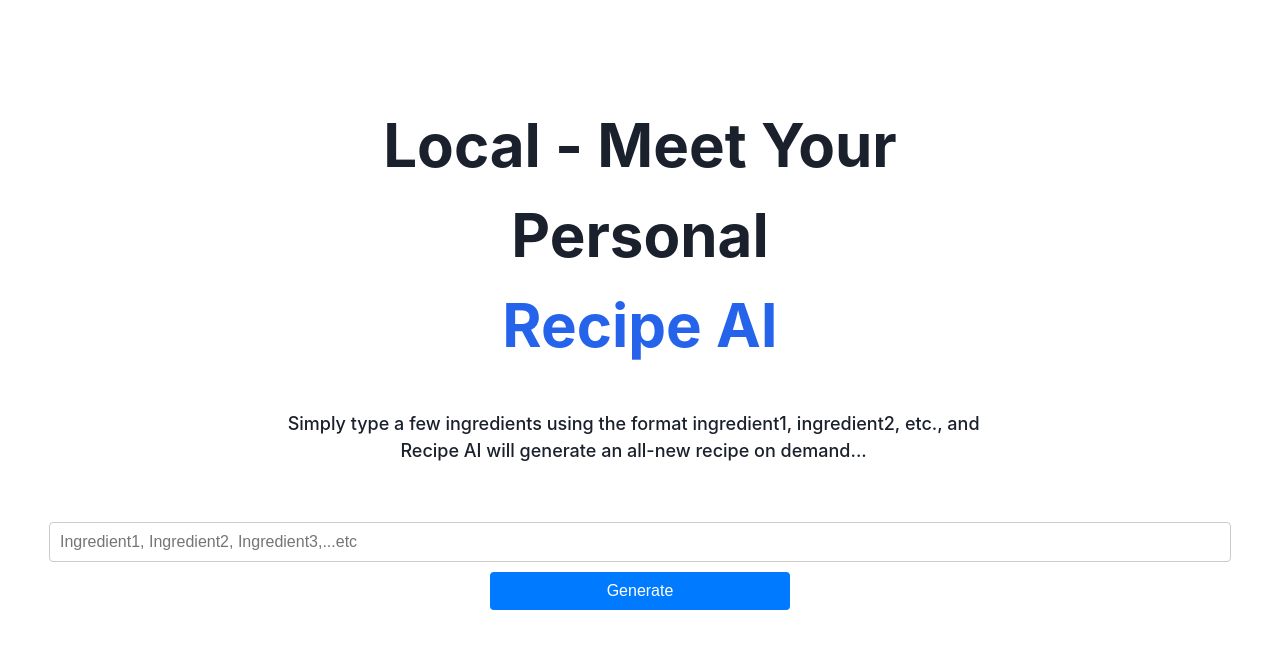
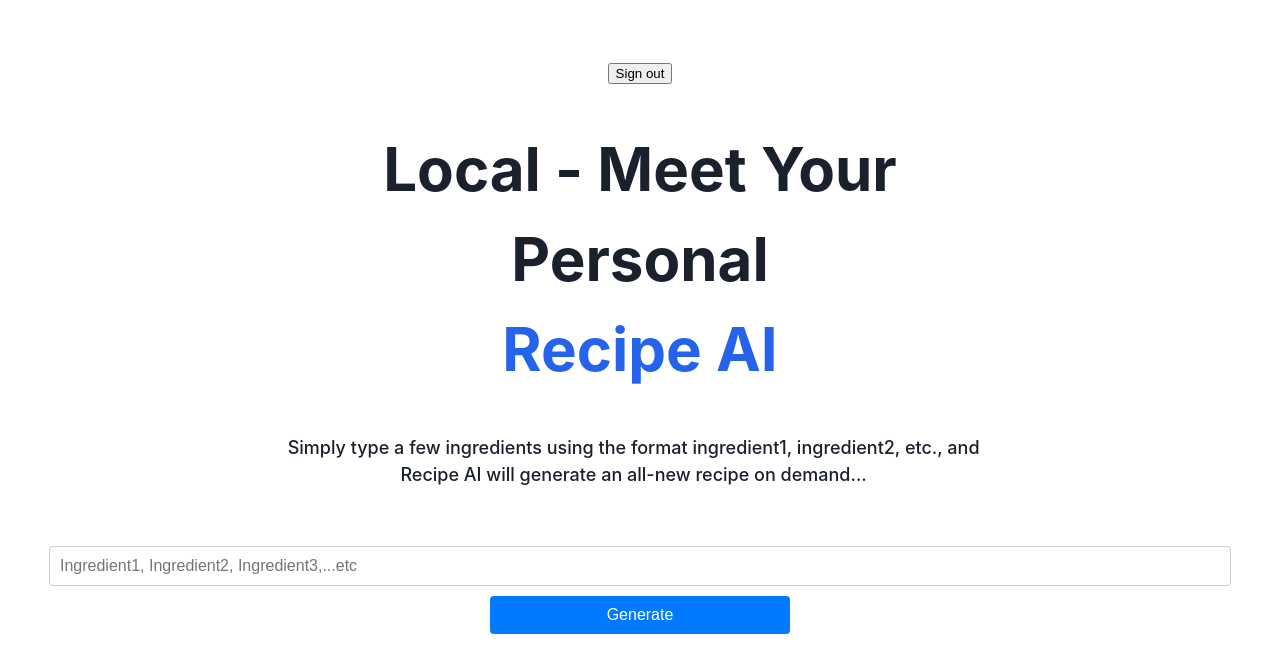
Before and after one commit to gerrymcdonnell/ai-recipe-generator, a React (Vite) app: page / in a window 1280 px wide. Shown: the top 672 px of the page. Built offline with nearby package versions, Linux system fonts and the light colour scheme; no server answers; what @aws-amplify/ui-react, aws-amplify would draw is missing.

Commit message:
added sign out

```diff
--- a/src/App.tsx
+++ b/src/App.tsx
@@ -6,13 +6,22 @@ import type { Schema } from "../amplify/data/resource";
 import { generateClient } from "aws-amplify/data";
 import outputs from "../amplify_outputs.json";
 import "@aws-amplify/ui-react/styles.css";
+import { signOut } from "aws-amplify/auth"
+
 Amplify.configure(outputs);
 const amplifyClient = generateClient<Schema>({
   authMode: "userPool",
 });
+
 function App() {
   const [result, setResult] = useState<string>("");
   const [loading, setLoading] = useState(false);
+
+    async function handleSignOut() {
+      await signOut()
+    }
+
+
   const onSubmit = async (event: FormEvent<HTMLFormElement>) => {
     event.preventDefault();
     setLoading(true);
@@ -35,6 +44,11 @@ function App() {
   };
   return (
     <div className="app-container">
+
+    <button type="button" onClick={handleSignOut}>
+      Sign out
+    </button>
+
       <div className="header-container">
         <h1 className="main-header">
           Local - Meet Your Personal
```
